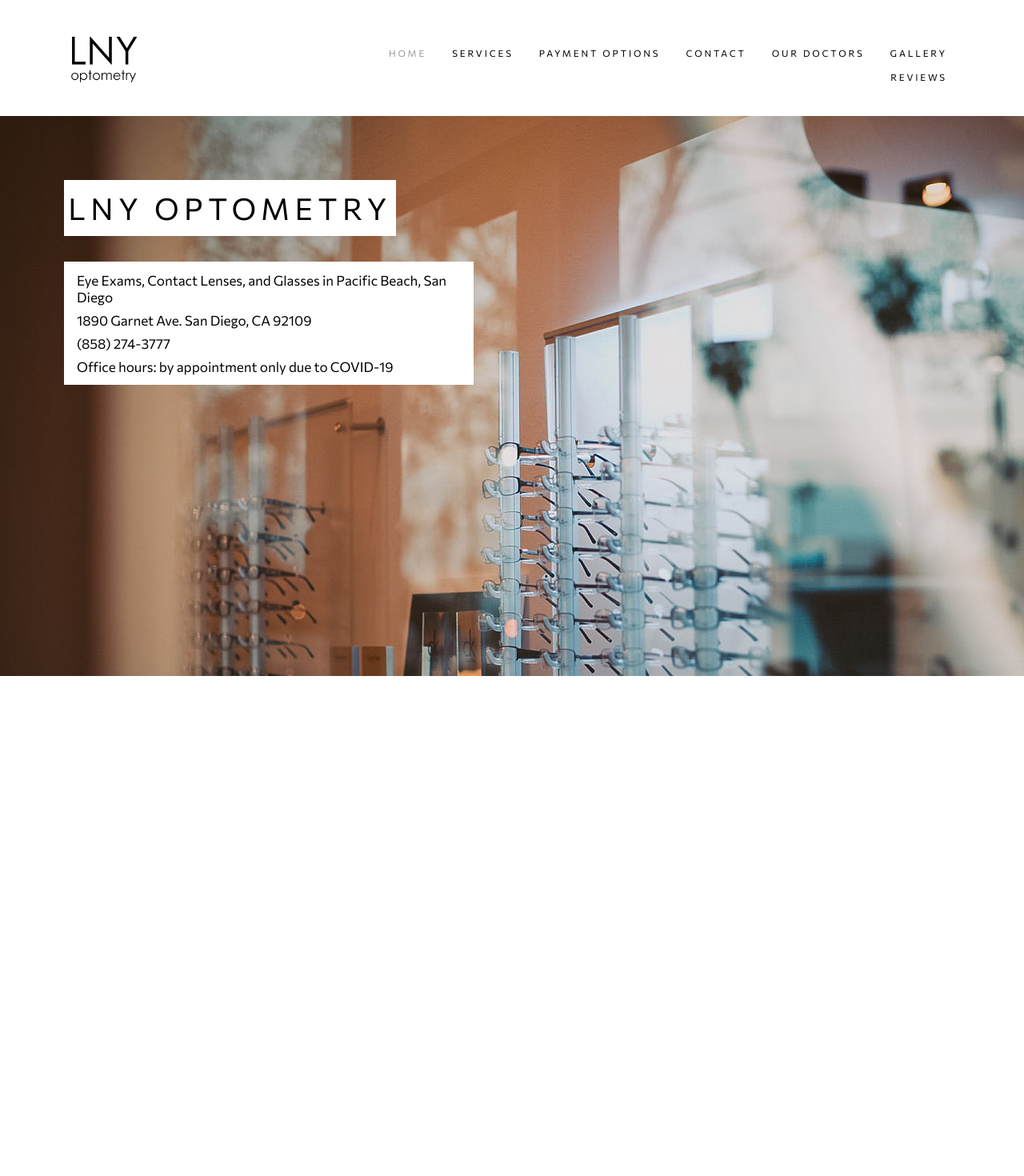
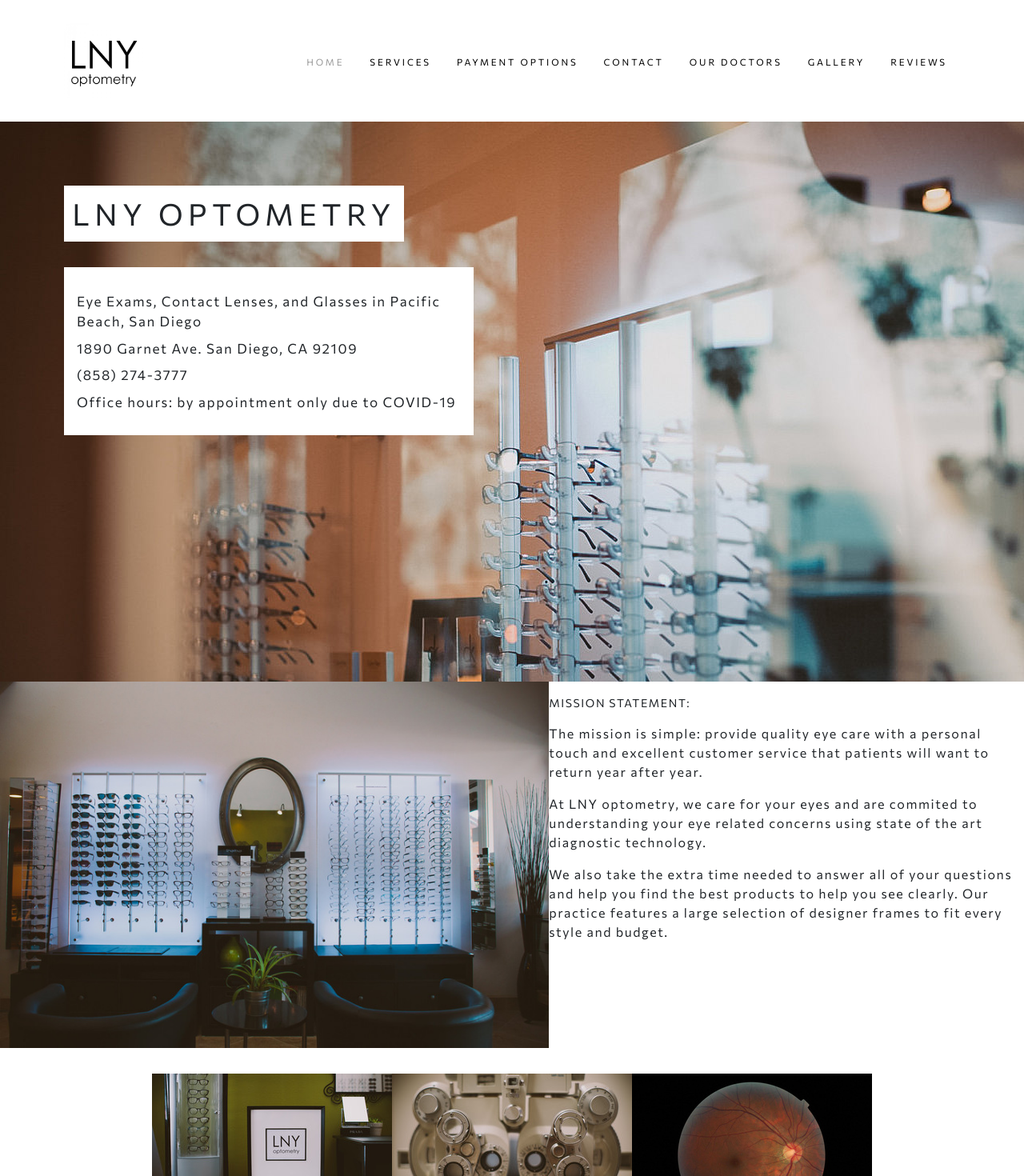
Before and after one commit to cluelesslinh/lnyoptometry, a React (Create React App) app: page / in a window 1280 px wide. Shown: the top 1470 px of the page at 80% size. Before the commit the page ends 845 px from the top, so only its background shows below. Built offline with nearby package versions, Linux system fonts and the light colour scheme.

Commit message:
home page
converted to bootstrap css, working on hamburger menu css

```diff
--- a/public/index.html
+++ b/public/index.html
@@ -9,20 +9,9 @@
   <meta name="theme-color" content="#000000" />
   <meta name="description" content="Web site created using create-react-app" />
   <link rel="apple-touch-icon" href="%PUBLIC_URL%/logo192.png" />
-  <!--
-      manifest.json provides metadata used when your web app is installed on a
-      user's mobile device or desktop. See https://developers.google.com/web/fundamentals/web-app-manifest/
-    -->
   <link rel="manifest" href="%PUBLIC_URL%/manifest.json" />
-  <!--
-      Notice the use of %PUBLIC_URL% in the tags above.
-      It will be replaced with the URL of the `public` folder during the build.
-      Only files inside the `public` folder can be referenced from the HTML.
-
-      Unlike "/favicon.ico" or "favicon.ico", "%PUBLIC_URL%/favicon.ico" will
-      work correctly both with client-side routing and a non-root public URL.
-      Learn how to configure a non-root public URL by running `npm run build`.
-    -->
+  <link rel="stylesheet" href="https://cdn.jsdelivr.net/npm/bootstrap@4.3.1/dist/css/bootstrap.min.css"
+    integrity="sha384-ggOyR0iXCbMQv3Xipma34MD+dH/1fQ784/j6cY/iJTQUOhcWr7x9JvoRxT2MZw1T" crossorigin="anonymous">
   <link rel="preconnect" href="https://fonts.googleapis.com">
   <link rel="preconnect" href="https://fonts.gstatic.com" crossorigin>
   <link href="https://fonts.googleapis.com/css2?family=Commissioner:wght@400&display=swap" rel="stylesheet">
@@ -31,6 +20,15 @@
 
 <body>
   <div id="root"></div>
+  <script src="https://code.jquery.com/jquery-3.3.1.slim.min.js"
+    integrity="sha384-q8i/X+965DzO0rT7abK41JStQIAqVgRVzpbzo5smXKp4YfRvH+8abtTE1Pi6jizo"
+    crossorigin="anonymous"></script>
+  <script src="https://cdn.jsdelivr.net/npm/popper.js@1.14.7/dist/umd/popper.min.js"
+    integrity="sha384-UO2eT0CpHqdSJQ6hJty5KVphtPhzWj9WO1clHTMGa3JDZwrnQq4sF86dIHNDz0W1"
+    crossorigin="anonymous"></script>
+  <script src="https://cdn.jsdelivr.net/npm/bootstrap@4.3.1/dist/js/bootstrap.min.js"
+    integrity="sha384-JjSmVgyd0p3pXB1rRibZUAYoIIy6OrQ6VrjIEaFf/nJGzIxFDsf4x0xIM+B07jRM"
+    crossorigin="anonymous"></script>
 </body>
 
 </html>
--- a/src/components/Navbar/NavbarElements.js
+++ b/src/components/Navbar/NavbarElements.js
@@ -1,27 +1,11 @@
-import { FaBars } from "react-icons/fa";
 import { NavLink as Link } from "react-router-dom";
 import styled from "styled-components";
 
-export const Nav = styled.nav`
-height: 100%;
-width: 100%;
-display: flex;
-justify-content: space-between;
-align-items: center;
-padding: 1.5rem 0 1.5rem 0;
-z-index: 12;
-`;
-
-export const LNYlogo = styled.nav`
-padding: 0 0 0 5rem;
-`
-
 export const NavLink = styled(Link)`
+width: 50%;
+flex-wrap: wrap;
 color: #000000;
-display: flex;
-align-items: center;
 text-decoration: none;
-text-transform: uppercase;
 letter-spacing: 0.25em;
 font-weight: 500;
 font-size: 11.5px;
@@ -31,35 +15,3 @@
 	opacity: .4;
 }
 `;
-
-export const Bars = styled(FaBars)`
-display: none;
-color: #808080;
-@media screen and (max-width: 768px) {
-	display: block;
-	position: absolute;
-	top: 0;
-	right: 0;
-	transform: translate(-100%, 75%);
-	font-size: 1.8rem;
-	cursor: pointer;
-}
-`;
-
-export const NavMenu = styled.div`
-display: flex;
-width: 60%;
-height: 100%;
-justify-content: flex-end;
-flex-wrap: wrap;
-align-items: center;
-padding: 0 4rem 0 0;
-a:hover {
-    opacity: .7;
-}
-/* width: 100vw;
-white-space: nowrap; */
-@media screen and (max-width: 768px) {
-	display: none;
-}
-`;
--- a/src/components/Navbar/index.js
+++ b/src/components/Navbar/index.js
@@ -1,39 +1,57 @@
 import React from "react";
-import { Nav, LNYlogo, NavLink, NavMenu }
-    from "./NavbarElements";
+import { NavLink } from "./navbarElements";
+import "./navbar.css";
 
 const Navbar = () => {
     return (
         <>
-            <Nav>
-                <LNYlogo>
-                    <a class="navbar-brand" href="/"
-                    ><img src={process.env.PUBLIC_URL + "/images/LNYoptometry.jpg"} alt="lny - logo - img" width="100"
-                        /></a></LNYlogo>
-                <NavMenu>
-                    <NavLink to="/" activeStyle>
-                        Home
+            <nav class="navbar navbar-expand-lg navbar-light">
+                <a class="navbar-brand" href="/"><img src={process.env.PUBLIC_URL + "/images/LNYoptometry.jpg"} alt="lny - logo - img" width="100"
+                /></a>
+                <button class="navbar-toggler" type="button" data-toggle="collapse" data-target="#navbarNav">
+                    <span class="navbar-toggler-icon"></span>
+                </button>
+                <div class="collapse navbar-collapse justify-content-end" id="navbarNav">
+                    <ul class="navbar-nav ml-auto">
+                        <li class="nav-item">
+                            <NavLink class="nav-link" to="/" activeStyle>
+                                HOME
                             </NavLink>
-                    <NavLink to="/services" activeStyle>
-                        Services
+                        </li>
+                        <li class="nav-item">
+                            <NavLink class="nav-link" to="/services" activeStyle>
+                                SERVICES
                             </NavLink>
-                    <NavLink to="/payment-options" activeStyle>
-                        Payment Options
+                        </li>
+                        <li class="nav-item">
+                            <NavLink class="nav-link" to="/payment-options" activeStyle>
+                                PAYMENT OPTIONS
                             </NavLink>
-                    <NavLink to="/contact" activeStyle>
-                        Contact
+                        </li>
+                        <li class="nav-item">
+                            <NavLink class="nav-link" to="/contact" activeStyle>
+                                CONTACT
                             </NavLink>
-                    <NavLink to="/our-doctors" activeStyle>
-                        Our Doctors
+                        </li>
+                        <li class="nav-item">
+                            <NavLink class="nav-link" to="/our-doctors" activeStyle>
+                                OUR DOCTORS
                             </NavLink>
-                    <NavLink to="/gallery" activeStyle>
-                        Gallery
+                        </li>
+                        <li class="nav-item">
+                            <NavLink class="nav-link" to="/gallery" activeStyle>
+                                GALLERY
                             </NavLink>
-                    <NavLink to="/reviews" activeStyle>
-                        Reviews
+                        </li>
+                        <li class="nav-item">
+                            <NavLink class="nav-link" to="/reviews" activeStyle>
+                                REVIEWS
                             </NavLink>
-                </NavMenu>
-            </Nav>
+                        </li>
+                    </ul>
+                </div>
+            </nav>
+
         </>
     );
 };
--- /dev/null
+++ b/src/components/Navbar/navbar.css
@@ -0,0 +1,16 @@
+.navbar-brand {
+    margin: 1rem 4rem 1rem 4rem;
+}
+
+.navbar-nav {
+    margin: 0 3rem 0 0;
+    list-style: none;
+    text-decoration: none;
+}
+
+.nav-item a:hover {
+    color: black;
+    list-style: none;
+    text-decoration: none;
+    opacity: .6;
+}
--- a/src/index.css
+++ b/src/index.css
@@ -1,6 +1,7 @@
 body {
   margin: 0;
   font-family: 'Commissioner', sans-serif;
+  letter-spacing: .1em;
   -webkit-font-smoothing: antialiased;
   -moz-osx-font-smoothing: grayscale;
 }
--- a/src/pages/index.js
+++ b/src/pages/index.js
@@ -1,5 +1,8 @@
 import React from 'react';
-import { HomeTop, TopTitleBox, TopTitle, TopDescriptionBox, TopDescription } from "./indexstyle";
+import {
+    HomeTop, TopTitleBox, TopTitle, TopDescriptionBox, TopDescription, MissionStatement,
+    MSmain, MSdescriptionBOX, MStitle, MSdescription, MSsub, Row
+} from "./indexstyle";
 
 const Home = () => {
     return (
@@ -15,6 +18,35 @@
                     <TopDescription>Office hours: by appointment only due to COVID-19</TopDescription>
                 </TopDescriptionBox>
             </HomeTop>
+            <MissionStatement>
+                <Row>
+                    <MSmain><img class="img-fluid"
+                        src={process.env.PUBLIC_URL + "/images/home-ms-main.jpg"} alt="Glasses-Showcase"
+                    /></MSmain>
+                    <MSdescriptionBOX>
+                        <MSdescription><MStitle>MISSION STATEMENT:</MStitle></MSdescription>
+                        <MSdescription>The mission is simple: provide quality eye care with a personal touch and excellent customer
+                            service that patients will want to return year after year.
+                        </MSdescription>
+                        <MSdescription>At LNY optometry, we care for your eyes and are commited to understanding your eye related
+                            concerns using state of the art diagnostic technology.
+                        </MSdescription>
+                        <MSdescription>We also take the extra time needed to answer all of your questions and help you find the best
+                            products to help you see clearly. Our practice features a large selection of designer frames to fit every
+                            style and budget.
+                        </MSdescription>
+                    </MSdescriptionBOX>
+                </Row>
+                <Row>
+                    <MSsub><img src={process.env.PUBLIC_URL + "/images/home-ms-1.jpg"} alt="LNYsign"
+                    /></MSsub>
+                    <MSsub><img src={process.env.PUBLIC_URL + "/images/home-ms-2.jpg"} alt="oculars"
+                    /></MSsub>
+                    <MSsub><img src={process.env.PUBLIC_URL + "/images/home-ms-3.jpg"} alt="retina"
+                    /></MSsub>
+                </Row>
+            </MissionStatement>
+
         </div >
     );
 };
--- a/src/pages/indexstyle.js
+++ b/src/pages/indexstyle.js
@@ -12,7 +12,7 @@
 export const TopTitleBox = styled.div`
 background-color: white;
 height: 10%;
-width: 415px;
+width: 425px;
 display: flex;
 align-items: center;
 justify-content: center;
@@ -34,12 +34,12 @@
 flex-wrap: nowrap;
 justify-content: center;
 background-color: white;
-height: 22%;
+height: 30%;
 width: 40%;
-min-width: 415px;
+min-width: 425px;
 margin: 0 0 0 5rem;
 @media screen and (max-width: 768px) {
-    min-width: 415px;
+    min-width: 425px;
     margin: 1rem 0 1rem 1rem;
 }
 `;
@@ -48,3 +48,35 @@
 font-size: 17px;
 padding: 0.25rem 0 0.25rem 1rem;
 `;
+
+export const MissionStatement = styled.div`
+width: 100%;
+display: flex;
+justify-content: center;
+align-items: center;
+flex-wrap: wrap;
+gap: 2em;
+`
+export const MSdescriptionBOX = styled.div`
+flex-shrink: 8;
+display: flex;
+flex-direction: column;
+`
+export const MStitle = styled.div`
+font-size: 14px;
+`
+export const MSdescription = styled.div`
+padding: 1em 0 0 0;
+`
+export const MSmain = styled.div`
+`
+export const MSsub = styled.div`
+`
+export const Row = styled.div`
+display: flex;
+flex-direction: row;
+`
+export const Column = styled.div`
+display: flex;
+flex-direction: column;
+`
```
Also changed, not shown: package.json (+7 -0 lines), 1 other file (tests, documents, lock files or other folders). Lines whose indentation alone changed are shown as unchanged.
